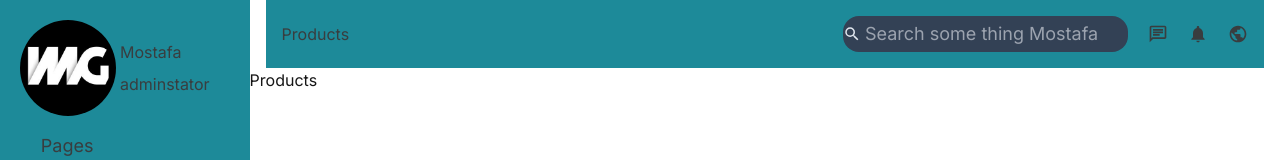
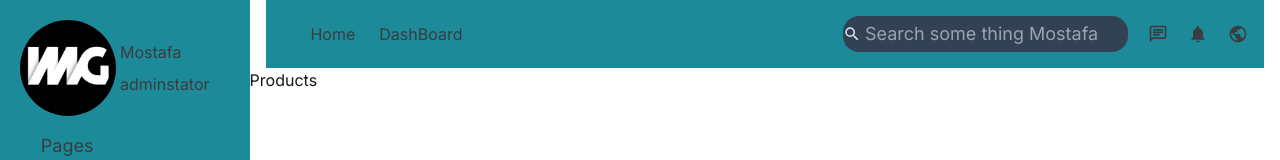
Before and after one commit to Mostafa-El-Masry/dashboard, a Next.js app: page /dashboard/products in a window 1280 px wide. Shown: the top 160 px of the page. Built offline with nearby package versions, Linux system fonts and the light colour scheme.

Commit message:
updating links dynamicly

```diff
--- a/app/ui/dashboard/navbar/navbar.tsx
+++ b/app/ui/dashboard/navbar/navbar.tsx
@@ -1,7 +1,5 @@
 "use client";
-
-import { usePathname } from "next/navigation";
-import React from "react";
+import Link from "next/link";
 import {
   MdNoAccounts,
   MdNotifications,
@@ -11,11 +9,22 @@ import {
 } from "react-icons/md";
 
 const Navbar = () => {
-  const pathname = usePathname();
+
+  const links = [
+    {href:"/", label:"Home"},
+    {href:"/dashboard", label:"DashBoard"},
+  ]
 
   return (
     <div className="flex navbar items-center justify-between capitalize p-4">
-      <div className="flex">{pathname.split("/").pop()}</div>
+      <div className="flex">
+      <ul>
+        {links.map(link => <Link key={link.href} href={link.href}
+        className="ml-6"
+        >{link.label}</Link>)}
+      </ul>
+      </div>
+
       <div className="flex items-center justify-between gap-5">
         <div className="flex bg-slate-700 text-slate-200 items-center text-lg rounded-2xl">
           <MdSearch />
```
